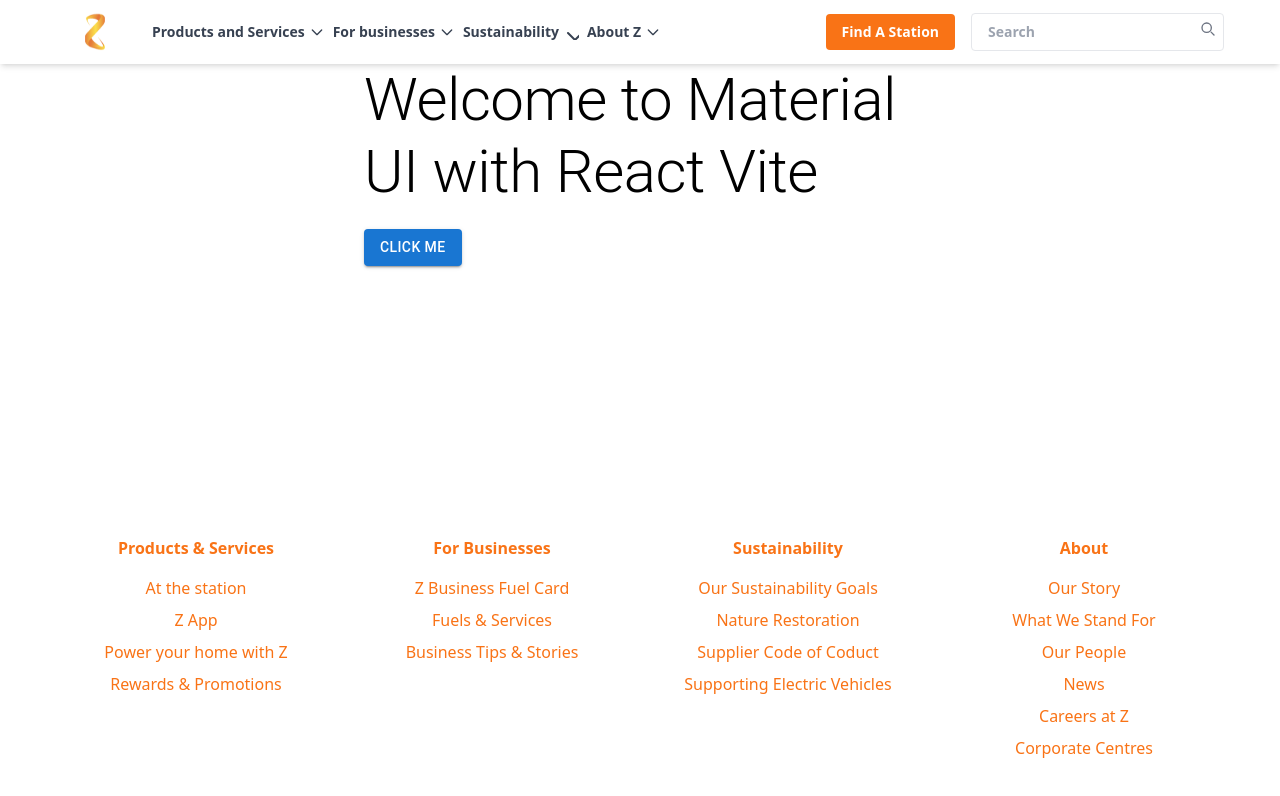
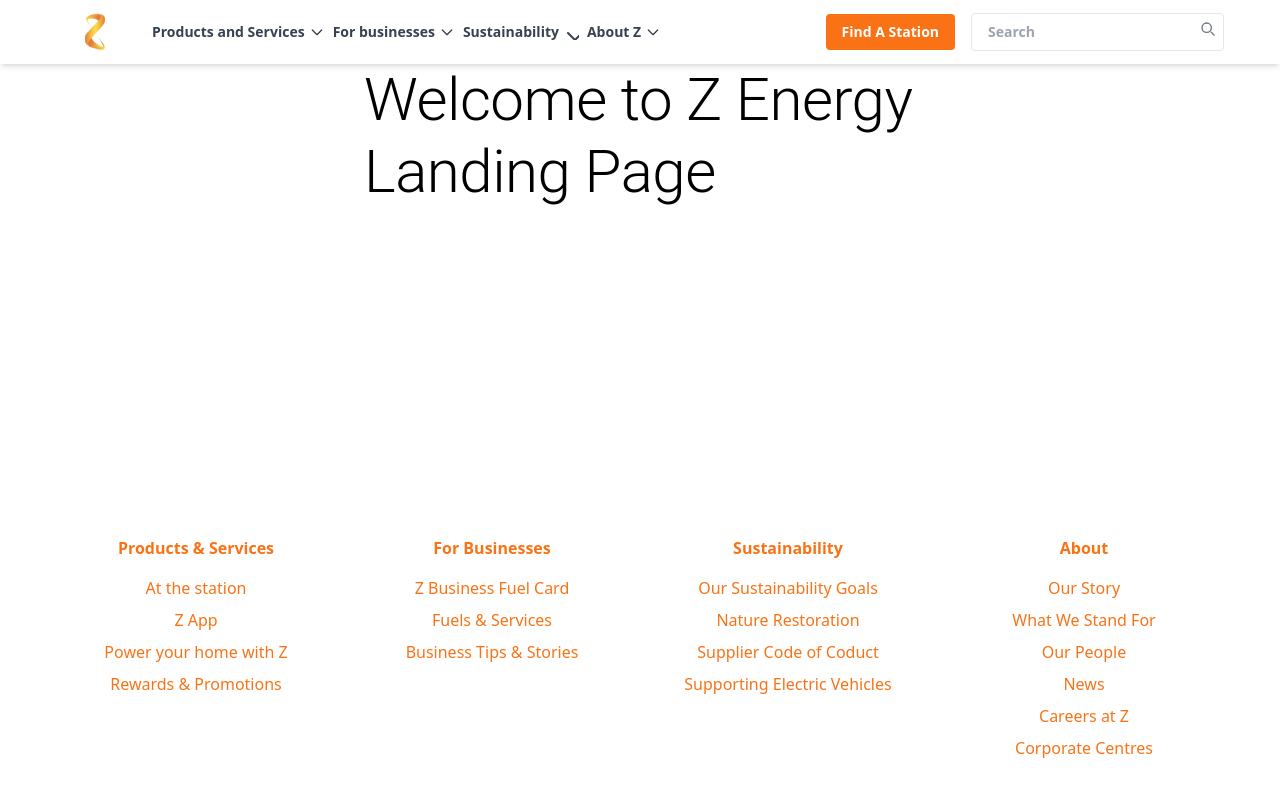
Before and after one commit to romeshl/Z-Energy-Station-Finder-MissionReadyHQ-Fullstack-L5--Mission-5-Phase-2, a React (Vite) app: page / in a window 1280 px wide. Shown: the top 796 px of the page. Built offline with nearby package versions, Linux system fonts and the light colour scheme.

Commit message:
updating landingPage

```diff
--- a/src/Pages/Home.jsx
+++ b/src/Pages/Home.jsx
@@ -1,15 +1,12 @@
-import { Button, Container, Typography } from '@mui/material';
+import { Container, Typography } from '@mui/material';
 
 // Home page component
 export default function Home() {
     return (
         <Container maxWidth="sm">
             <Typography variant="h2" component="h1" gutterBottom>
-                Welcome to Material UI with React Vite
+                Welcome to Z Energy Landing Page
             </Typography>
-            <Button variant="contained" color="primary">
-                Click Me
-            </Button>
         </Container>
     );
 }
```
